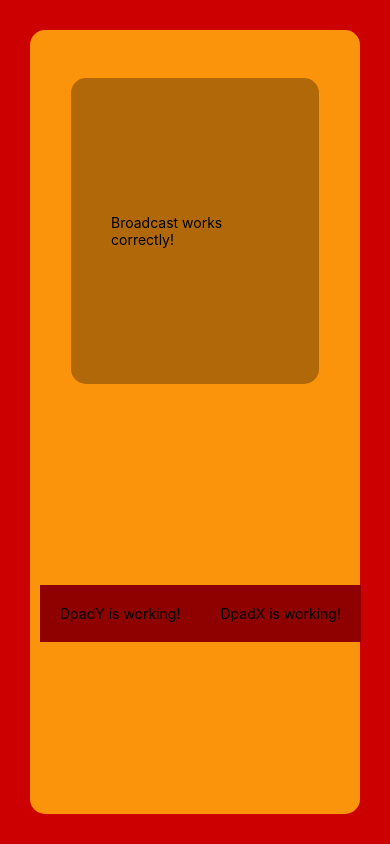
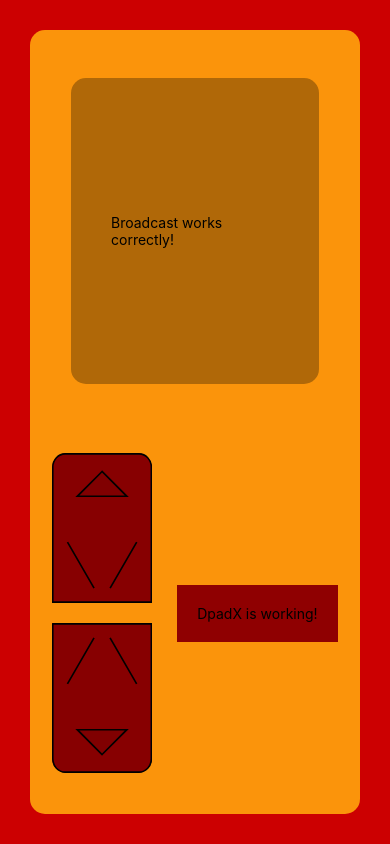
Before and after one commit to aldoht/vision-car, a React Native app: screen / in a window 390 px wide. Built offline with nearby package versions, Linux system fonts and the light colour scheme.

Commit message:
feat(dpady): create and use svg elements for dpad-y

```diff
--- a/components/dpady/DpadY.tsx
+++ b/components/dpady/DpadY.tsx
@@ -1,23 +1,132 @@
-import {StyleSheet, Text, View} from "react-native";
+import {StyleSheet, View} from "react-native";
+import Svg, { SvgProps, Path } from "react-native-svg"
 import { PadStateColor } from "../../interfaces/padStateColor";
 
 type padProps = {
     colors: PadStateColor
 }
 
+const PadTopSvg = (props: SvgProps) => (
+    <Svg
+        width={183.231}
+        height={274.454}
+        viewBox="0 0 48.48 72.616"
+        {...props}
+    >
+        <Path
+            d="M80.643 15.72h47.497a7.937 7.937 45 0 1 7.937 7.938v80.453a.035.035 135 0 1-.035.035H72.705V23.658a7.937 7.937 135 0 1 7.938-7.938z"
+            style={{
+                fill: "#000",
+                fillOpacity: 0.0547619,
+                stroke: "#000",
+                strokeWidth: 1.02331,
+                strokeDasharray: "none",
+                strokeOpacity: 1,
+            }}
+            transform="matrix(.75285 0 0 .81182 -54.351 -12.346)"
+        />
+        <Path
+            d="M105 28.772 93.013 40.759h23.974Z"
+            style={{
+                fill: "#000",
+                fillOpacity: 0.0547619,
+                stroke: "#000",
+                strokeWidth: 0.8,
+                strokeDasharray: "none",
+                strokeOpacity: 1,
+            }}
+            transform="translate(-80.76 -19.8)"
+        />
+        <Path
+            d="m88.258 62.918 12.872 22.295M121.767 62.918l-12.872 22.295"
+            style={{
+                fill: "#000",
+                fillOpacity: 0.0547619,
+                stroke: "#000",
+                strokeWidth: 0.799999,
+                strokeDasharray: "none",
+                strokeOpacity: 1,
+            }}
+            transform="translate(-80.76 -19.8)"
+        />
+    </Svg>
+)
+
+const PadBottomSvg = (props: SvgProps) => (
+    <Svg
+        width={183.231}
+        height={274.454}
+        viewBox="0 0 48.48 72.616"
+        {...props}
+    >
+        <Path
+            d="M80.643 15.72h47.497a7.937 7.937 45 0 1 7.937 7.938v80.453a.035.035 135 0 1-.035.035H72.705V23.658a7.937 7.937 135 0 1 7.938-7.938z"
+            style={{
+                fill: "#000",
+                fillOpacity: 0.0547619,
+                stroke: "#000",
+                strokeWidth: 1.02331,
+                strokeDasharray: "none",
+                strokeOpacity: 1,
+            }}
+            transform="matrix(-.75285 0 0 -.81182 102.831 84.962)"
+        />
+        <Path
+            d="m104.89 163.443 11.987-11.987H92.903Z"
+            style={{
+                fill: "#000",
+                fillOpacity: 0.0547619,
+                stroke: "#000",
+                strokeWidth: 0.8,
+                strokeDasharray: "none",
+                strokeOpacity: 1,
+            }}
+            transform="translate(-80.65 -99.798)"
+        />
+        <Path
+            d="m121.632 129.296-12.872-22.294M88.123 129.296l12.872-22.294"
+            style={{
+                fill: "#000",
+                fillOpacity: 0.0547619,
+                stroke: "#000",
+                strokeWidth: 0.799999,
+                strokeDasharray: "none",
+                strokeOpacity: 1,
+            }}
+            transform="translate(-80.65 -99.798)"
+        />
+    </Svg>
+)
+
 const DpadY = (props: padProps)=> {
     return (
-        <View style={[styles.container, {backgroundColor: props.colors.idle}]}>
-            <Text>DpadY is working!</Text>
+        <View style={styles.container}>
+            <View style={[styles.pad, styles.padTop, {backgroundColor: props.colors.idle}]}>
+                <PadTopSvg height={150} width={100.143}></PadTopSvg>
+            </View>
+            <View style={[styles.pad, styles.padBottom, {backgroundColor: props.colors.idle}]}>
+                <PadBottomSvg height={150} width={100.143}></PadBottomSvg>
+            </View>
         </View>
     )
 }
 
 const styles = StyleSheet.create({
     container: {
-        padding: 20,
+        gap: 20
+    },
+    pad: {
         alignItems: 'center',
         justifyContent: 'center',
+        borderRadius: 15
+    },
+    padTop: {
+        borderBottomLeftRadius: 0,
+        borderBottomRightRadius: 0
+    },
+    padBottom: {
+        borderTopLeftRadius: 0,
+        borderTopRightRadius: 0
     }
 })
 
--- a/package.json
+++ b/package.json
@@ -16,6 +16,7 @@
     "react-dom": "18.3.1",
     "react-native": "0.76.7",
     "react-native-safe-area-context": "^5.3.0",
+    "react-native-svg": "^15.11.2",
     "react-native-web": "~0.19.13"
   },
   "devDependencies": {
```
Also changed, not shown: 1 other file (tests, documents, lock files or other folders).
